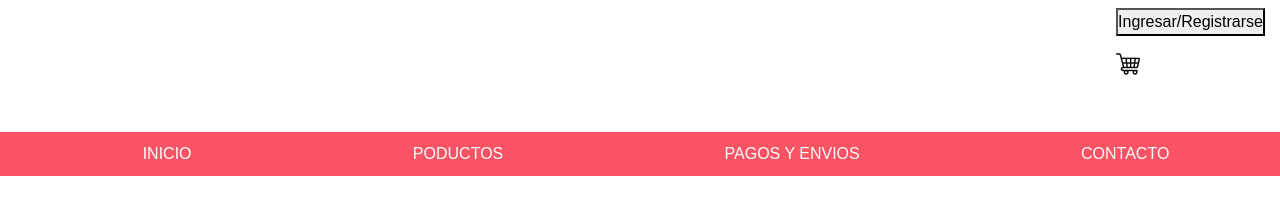
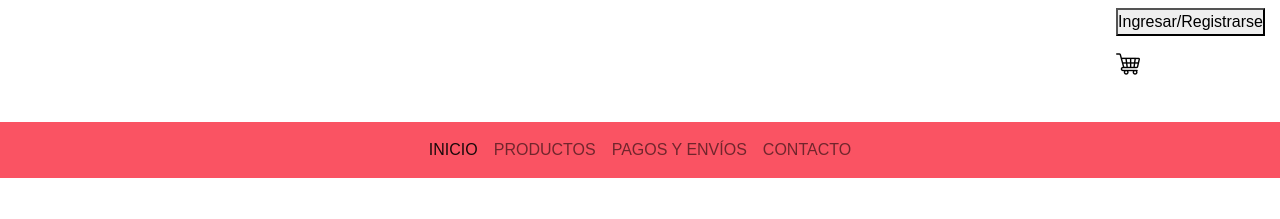
Before and after one commit to emilianoAlfonsin/proyectocoder, a plain HTML site: page index.html in a window 1280 px wide. Shown: the part 38-257 px from the top of the page. Drawn offline with nearby package versions, Linux system fonts and the light colour scheme; a web font is replaced by a local one.

Commit message:
cambio navbar

```diff
--- a/css/style.css
+++ b/css/style.css
@@ -70,13 +70,15 @@ h2 {
 /*Fin Header*/
 
 /*Barra de menu*/
-.menu-bar {
-    position: sticky;
-    top: 0;
-    margin-top: 10px;
+.navbar {
     background-color: #fa5363;
+}
 
+.menubar {
+    display: flex;
+    justify-content: space-around;
 }
+
 .menu-container {
     display: flex;
     justify-content: space-around;
--- a/index.html
+++ b/index.html
@@ -39,24 +39,29 @@
     <!--Fin header-->
 
     <!--Barra de menu-->
-    <div class="menu-bar">
-        <nav>
-            <ul class="menu-container">
-                <li class="menu">
-                    <a href="index.html">INICIO</a>
-                </li>
-                <li class="menu">
-                    <a href="pages/productos.html">PODUCTOS</a>
-                </li>
-                <li class="menu">
-                    <a href="pages/pagos.html">PAGOS Y ENVIOS</a>
-                </li>
-                <li class="menu">
-                    <a href="pages/contacto.html">CONTACTO</a>
-                </li>
+    <nav class="navbar sticky-top navbar-expand-lg navbar-light">
+        <div class="container-fluid ">
+          <button class="navbar-toggler" type="button" data-bs-toggle="collapse" data-bs-target="#navbarNav" aria-controls="navbarNav" aria-expanded="false" aria-label="Toggle navigation">
+            <span class="navbar-toggler-icon"></span>
+          </button>
+          <div class="collapse navbar-collapse menubar" id="navbarNav">
+            <ul class="navbar-nav">
+              <li class="nav-item">
+                <a class="nav-link active" aria-current="page" href="index.html">INICIO</a>
+              </li>
+              <li class="nav-item">
+                <a class="nav-link" href="pages/productos.html">PRODUCTOS</a>
+              </li>
+              <li class="nav-item">
+                <a class="nav-link" href="pages/pagos.html">PAGOS Y ENVÍOS</a>
+              </li>
+              <li class="nav-item">
+                <a class="nav-link" href="pages/contacto.html">CONTACTO</a>
+              </li>
             </ul>
-        </nav>
-    </div>
+          </div>
+        </div>
+      </nav>
     <!--Fin barra de menu-->
 
     <main>
```
Also changed, not shown: pages/carrito.html (+22 -17 lines), pages/contacto.html (+22 -17 lines), pages/pagos.html (+22 -17 lines), pages/productos.html (+22 -17 lines).
